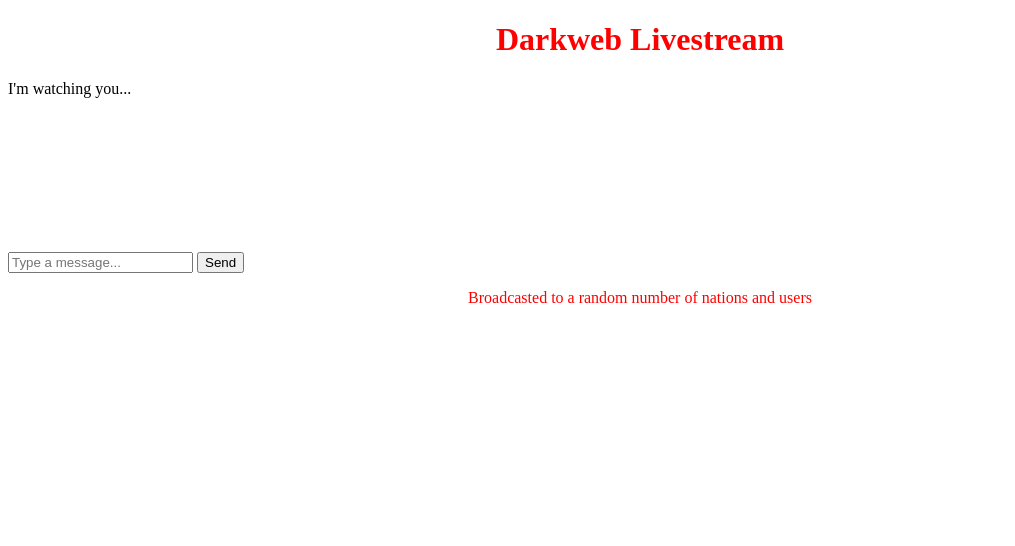
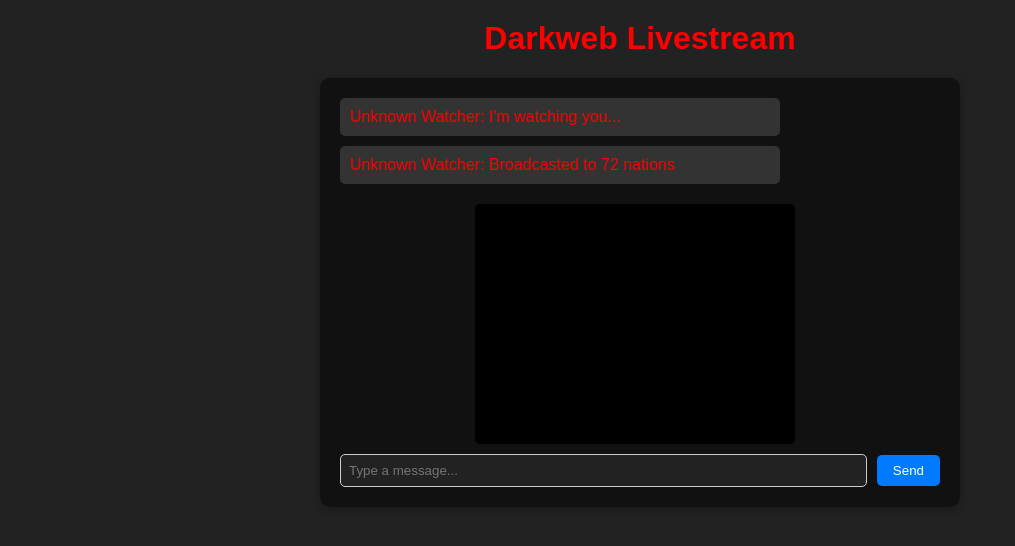
Before and after one commit to ShadowKing1244/Chromebook-bypass, a plain HTML site: page browser.html in a window 1280 px wide. Shown: the whole page, without its empty margins (0-1015 px from the left). Drawn offline with Linux system fonts and the light colour scheme.

Commit message:
Update browser.html

```diff
--- a/browser.html
+++ b/browser.html
@@ -5,11 +5,103 @@
     <meta name="viewport" content="width=device-width, initial-scale=1.0">
     <title>Darkweb Livestream</title>
     <style>
-        /* CSS styles */
+        body {
+            font-family: Arial, sans-serif;
+            background-color: #222;
+            color: #ff0000;
+            margin: 0;
+            padding: 0;
+        }
+
+        h1 {
+            color: #ff0000;
+            text-align: center;
+            margin-top: 20px;
+        }
+
+        #chat-container {
+            max-width: 600px;
+            margin: 0 auto;
+            padding: 20px;
+            background-color: #111;
+            border-radius: 10px;
+            box-shadow: 0 2px 10px rgba(0, 0, 0, 0.3);
+        }
+
+        #chat-messages {
+            max-height: 400px;
+            overflow-y: auto;
+            margin-bottom: 10px;
+        }
+
+        .message {
+            margin-bottom: 10px;
+            padding: 10px;
+            border-radius: 5px;
+            max-width: 70%;
+        }
+
+        .sender {
+            background-color: #444;
+            color: #ff0000;
+            align-self: flex-end;
+        }
+
+        .receiver {
+            background-color: #333;
+            color: #ff0000;
+            align-self: flex-start;
+        }
+
+        #video-container {
+            display: flex;
+            justify-content: center;
+            margin-bottom: 10px;
+        }
+
+        video {
+            width: 320px;
+            height: 240px;
+            margin-right: 10px;
+            border-radius: 5px;
+            background-color: #000;
+        }
+
+        #local-video {
+            display: none;
+        }
+
+        #chat-input {
+            display: flex;
+            align-items: center;
+        }
+
+        #message-input {
+            flex: 1;
+            padding: 8px;
+            border: 1px solid #ccc;
+            border-radius: 5px;
+            margin-right: 10px;
+            background-color: #222;
+            color: #ff0000;
+        }
+
+        button {
+            background-color: #007bff;
+            color: #fff;
+            border: none;
+            padding: 8px 16px;
+            border-radius: 5px;
+            cursor: pointer;
+        }
+
+        button:hover {
+            background-color: #0056b3;
+        }
     </style>
 </head>
 <body>
-    <h1 style="color: #ff0000; text-align: center;">Darkweb Livestream</h1>
+    <h1>Darkweb Livestream</h1>
     <div id="chat-container">
         <div id="chat-messages"></div>
         <div id="video-container">
@@ -21,7 +113,6 @@
             <button onclick="sendMessage()">Send</button>
         </div>
     </div>
-    <p style="color: #ff0000; text-align: center;">Broadcasted to a random number of nations and users</p>
     <script>
         var localVideo = document.getElementById("local-video");
         var remoteVideo = document.getElementById("remote-video");
@@ -32,6 +123,15 @@
 
         // Show creepy message when page loads
         displayBotMessage(creepyMessage);
+
+        // Simulate changing number of nations every 5 seconds
+        setInterval(changeNations, 5000);
+
+        function changeNations() {
+            var numNations = Math.floor(Math.random() * 100) + 1; // Random number between 1 and 100
+            var message = "Broadcasted to " + numNations + " nations";
+            displayBotMessage(message);
+        }
 
         function sendMessage() {
             var messageInput = document.getElementById("message-input");
@@ -68,7 +168,7 @@
             var chatMessages = document.getElementById("chat-messages");
             var messageDiv = document.createElement("div");
             messageDiv.classList.add("message", "receiver");
-            messageDiv.textContent = message;
+            messageDiv.textContent = "Unknown Watcher: " + message;
             chatMessages.appendChild(messageDiv);
             chatMessages.scrollTop = chatMessages.scrollHeight;
         }
```
